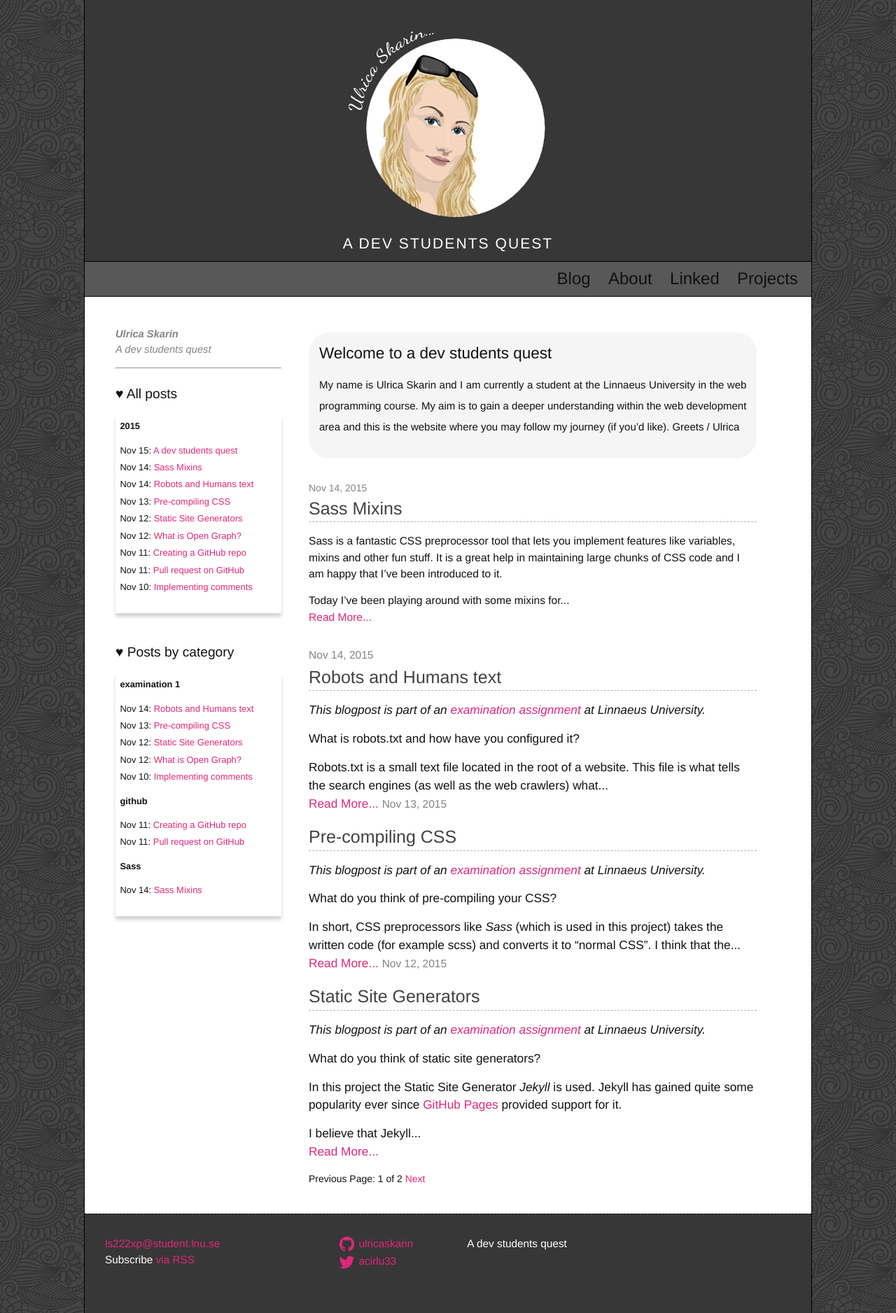
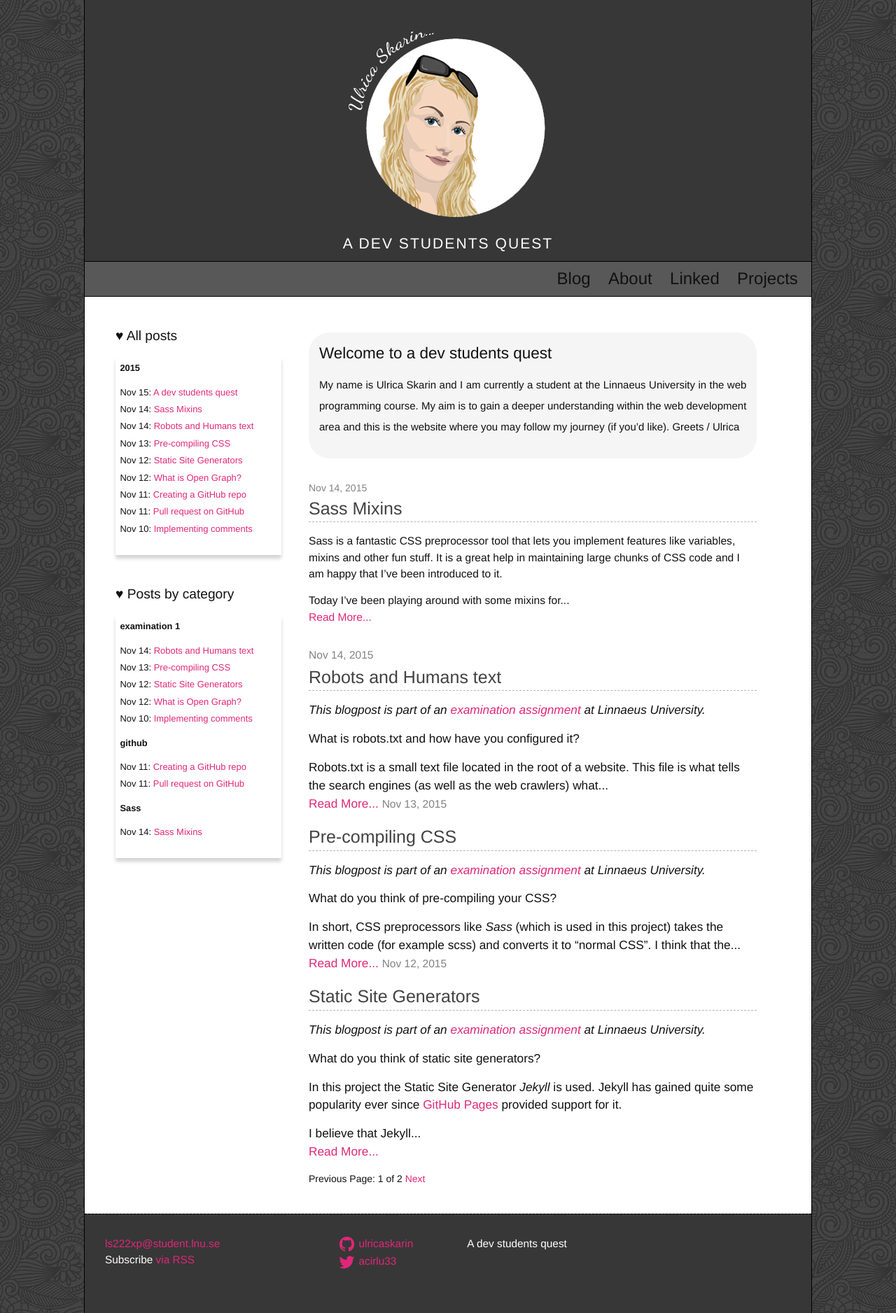
Before and after one commit to ulricaskarin/ulricaskarin.github.io, a Jekyll site: the page built from index.html, in a window 1280 px wide. Shown: the whole page at 70% size. Built offline with Jekyll 4.4.1, drawn with Linux system fonts in a browser that asks for light colours; the list of posts is cut into pages by our own code; comment, search, counter and statistics services are not loaded.

Commit message:
Correcting minor errors in css

```diff
--- a/_sass/_layout.scss
+++ b/_sass/_layout.scss
@@ -167,11 +167,7 @@
 
 }
 
-.post-featured {
-    color:$theme-color;
-    text-transform: uppercase;
-
-}
+// Featured welcome post
 .post-featured-content {
     font-size: $spacing-unit - 15;
     line-height:  2em;
@@ -181,9 +177,8 @@
     @include rounded(2em);
 }
 
-// If image in post this class is used:
+// For images in blogposts:
 .post-image {
-
     max-width: 250px;
     display: block;
     margin: 0 auto;
@@ -195,7 +190,6 @@
 
 .post-header {
     margin-bottom: $spacing-unit;
-
 }
 
 .post-title {
@@ -241,12 +235,6 @@
             font-size: 18px;
         }
     }
-}
-
-//----------------------------------------------- LEFT SIDE PRES -----------------------------------------------//
-.short-presentation {
-    font-size: $mini-font-size * 0.85;
-    color: $grey-color;
 }
 
 //-------------------------------------------- POST LISTS LEFT SIDE --------------------------------------------//
--- a/index.html
+++ b/index.html
@@ -7,16 +7,6 @@ layout: default
     <div class="wrap wrap-pad">
 
     <div class="box-3">
-
-        <div class="short-presentation">
-
-            <p><i><b>Ulrica Skarin</b><br />{{ site.description }}</i></p>
-
-            <hr />
-
-            <br />
-
-        </div>
 
         <!--Lists blog posts when unfolded link:-->
         <p>&hearts; All posts</p>
```
